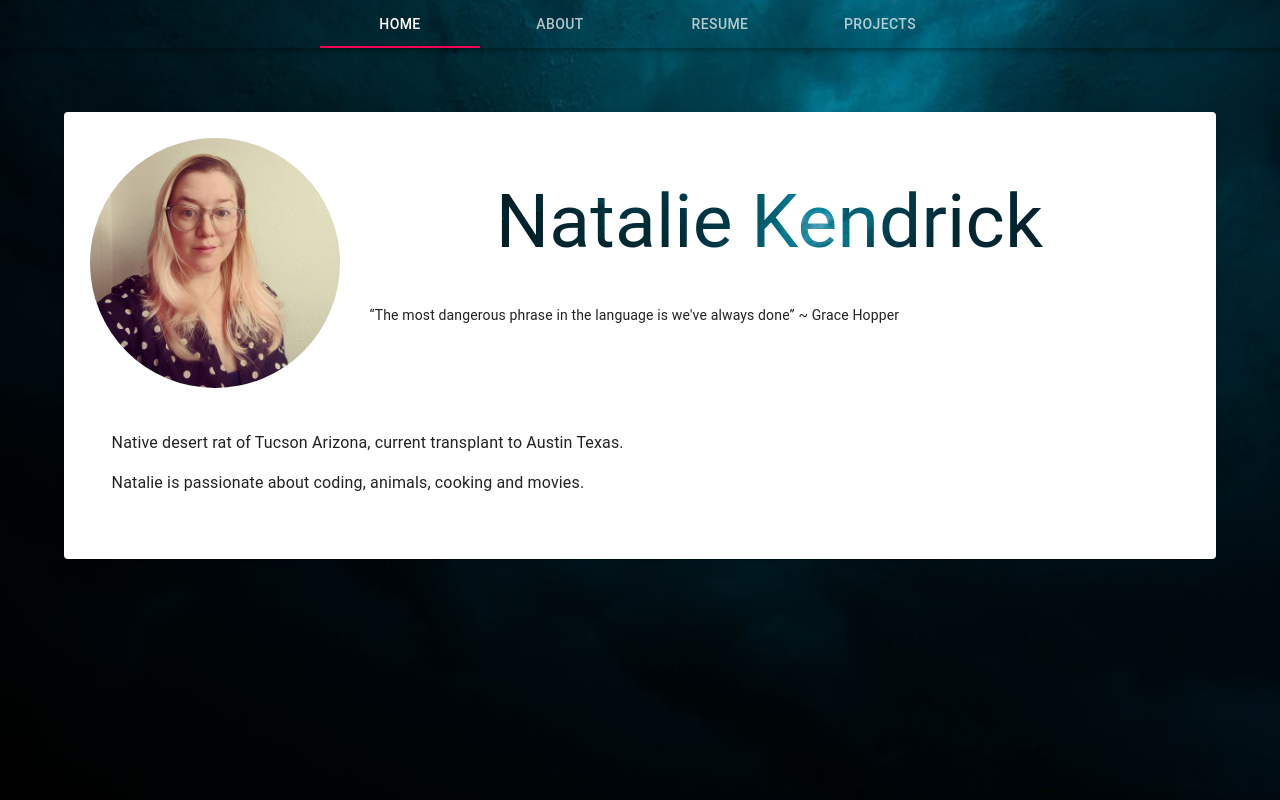
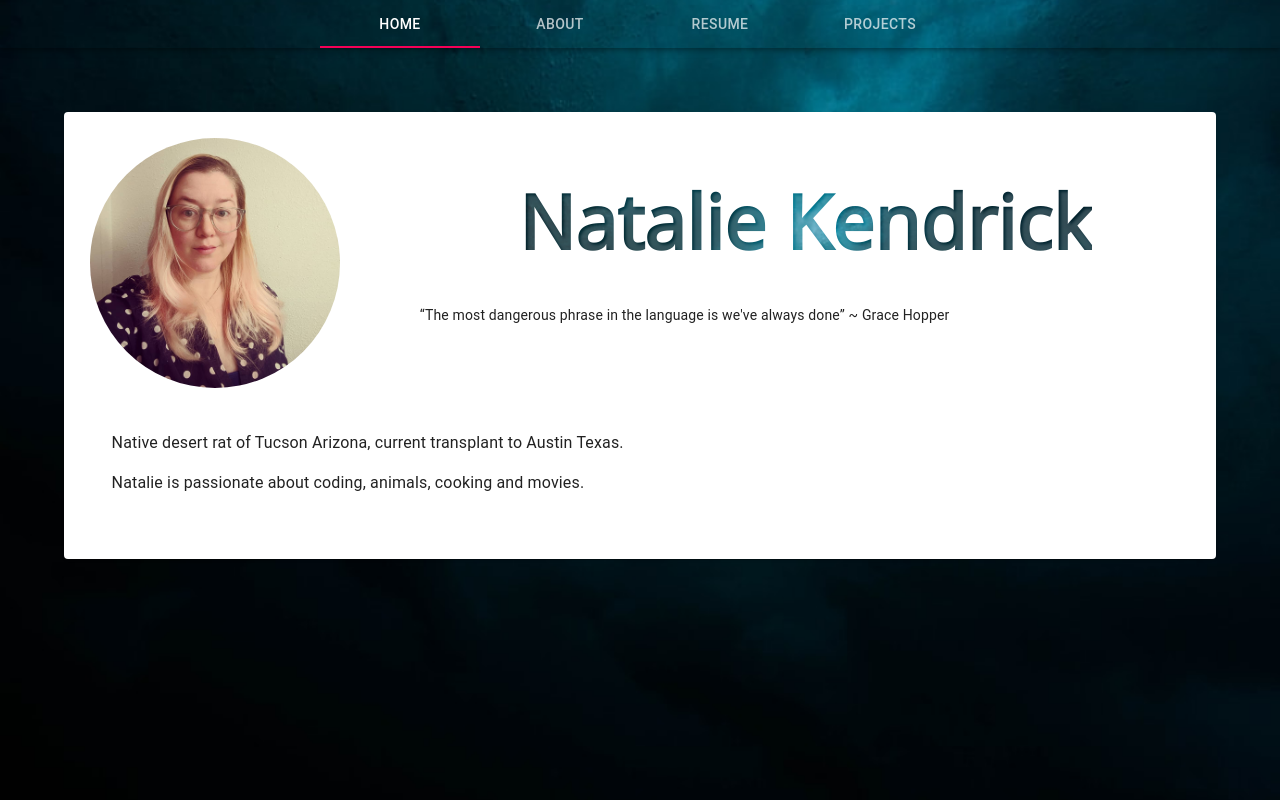
Before and after one commit to listenToRipley/nataliekendrick, a React (Create React App) app: page /about in a window 1280 px wide. Built offline with nearby package versions, Linux system fonts and the light colour scheme.

Commit message:
added text effect to name in about

```diff
--- a/src/Components/Components.css
+++ b/src/Components/Components.css
@@ -13,23 +13,30 @@ h1, h4, h5, h6{
 
 .aboutName {
   margin-top: -3em;
-  margin-left: 3.45em;
+  margin-left: 30%;
   justify-self: center;
+  font-family: 'Open Sans', sans-serif, 'Bold';
   font-size: 75px;
+  font-weight: 600;
   display: block;
   color: none;
   background-image: url('./projectImgs/backdrop.jpeg');
   background-attachment: fixed;
   background-position: center;
   background-repeat: no-repeat;
+  color: transparent;
   -webkit-background-clip: text;
   -webkit-text-fill-color: transparent;
+  text-shadow: 2px 2px 3px rgba(255, 255, 255, 0.199);
+  -webkit-background-clip: text;
+     -moz-background-clip: text;
+          background-clip: text;
 }
 
 .aboutQuote {
   display: block;
   margin-top: -3.2em;
-  margin-left: 20em;
+  margin-left: 30%;
 }
 
 .profilePic {
@@ -53,11 +60,17 @@ h1, h4, h5, h6{
   letter-spacing: 5px;
   margin-left: 7%;
   margin-bottom: 8%;
-  font-size: 65px;
+  font-size: 75px;
   font-family: 'Open Sans', sans-serif, 'Bold';
-  background: -webkit-linear-gradient(315deg, #bbf0f3 0%, #f6d285 74%);
+  display: block;
+  color: none;
+  background-image: url('https://images.unsplash.com/photo-1483512574207-bcacbd054175?ixlib=rb-1.2.1&ixid=MXwxMjA3fDB8MHxwaG90by1wYWdlfHx8fGVufDB8fHw%3D&auto=format&fit=crop&w=1500&q=80');
+  background-attachment: fixed;
+  background-position: center;
+  background-repeat: no-repeat;
   -webkit-background-clip: text;
   -webkit-text-fill-color: transparent;
+  /* https://images.unsplash.com/photo-1454873447885-cf1b26ac02e7?ixlib=rb-1.2.1&ixid=MXwxMjA3fDB8MHxwaG90by1wYWdlfHx8fGVufDB8fHw%3D&auto=format&fit=crop&w=716&q=80 */
 }
 
 /* update for media queries  */
```
